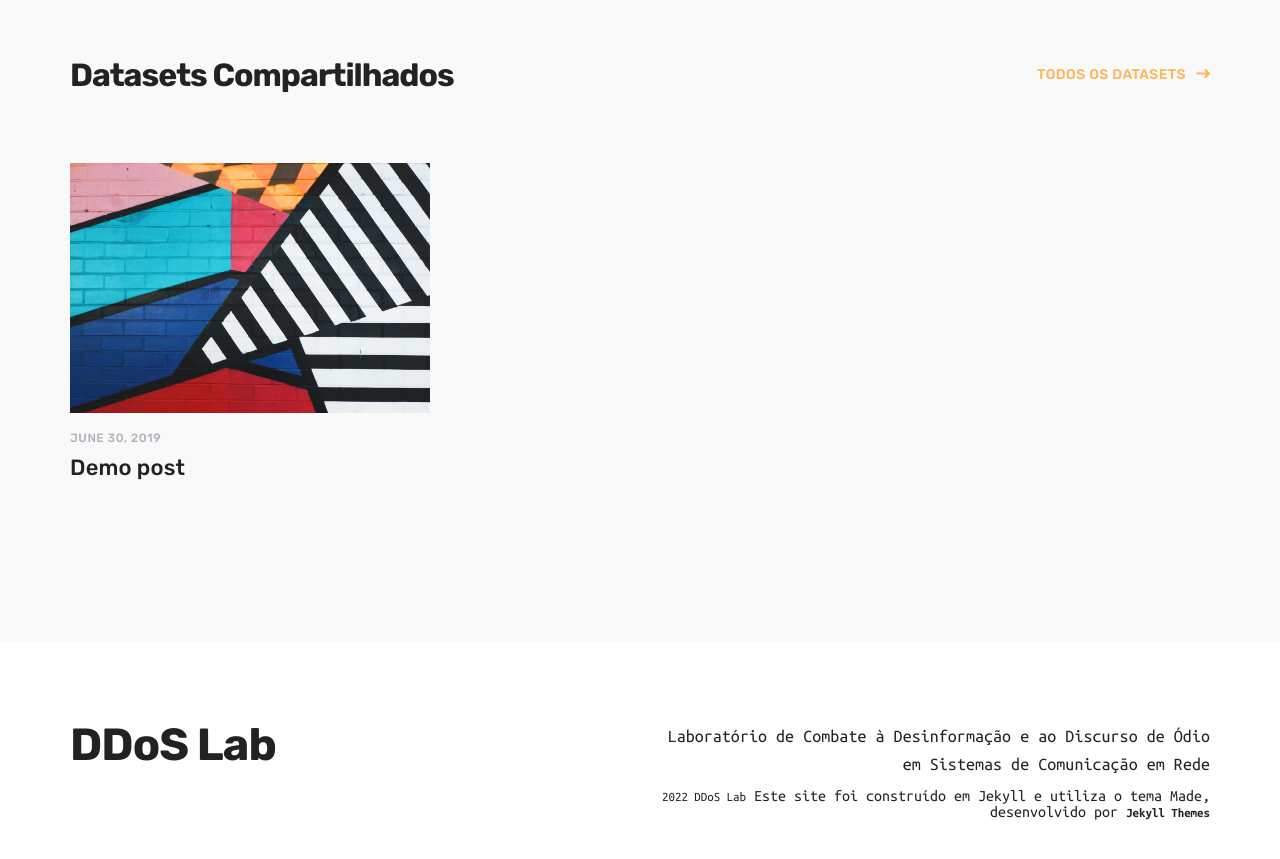
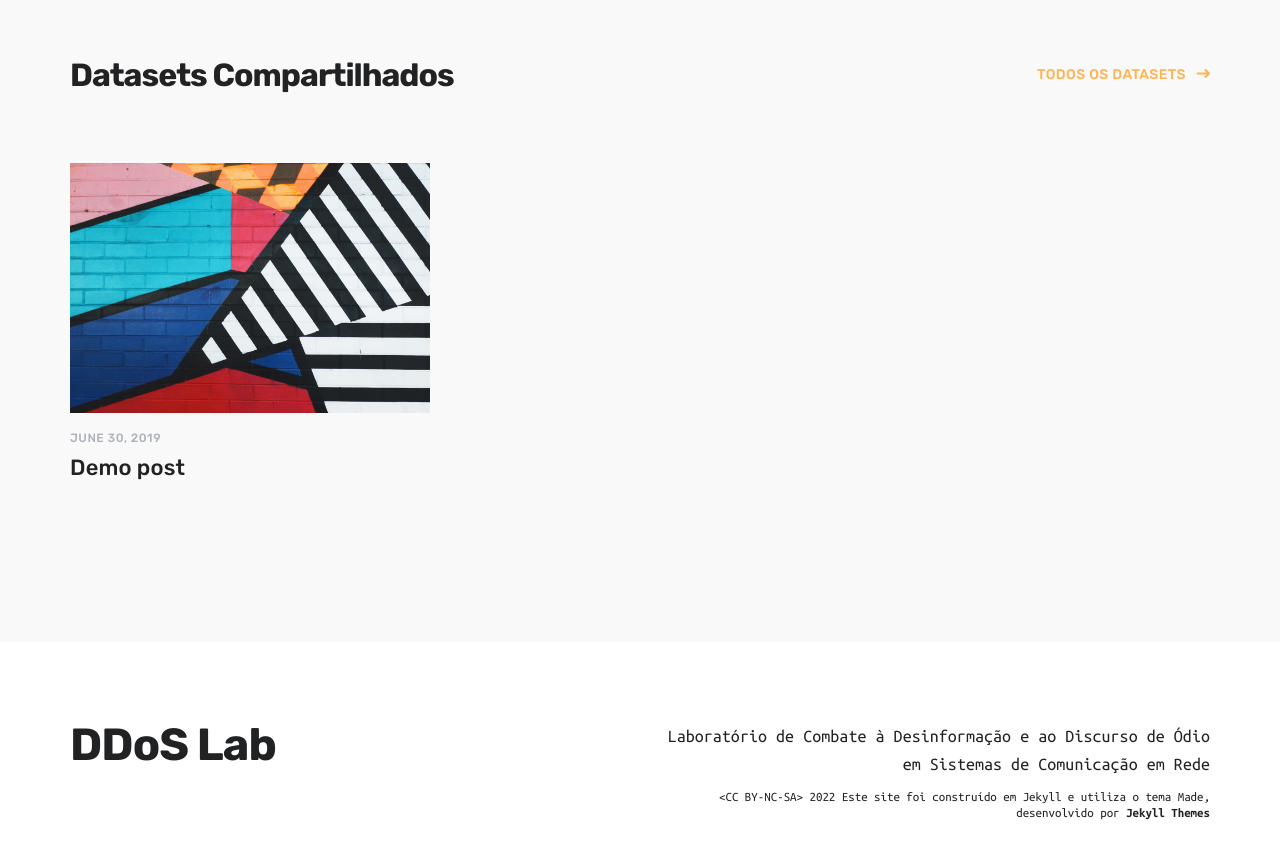
Before and after one commit to coLAB-UFF/ddoslab, a Jekyll site: the page built from index.html, in a window 1280 px wide and 900 px high, scrolled down 2690 px. Shown: the top 859 px of the window. Built offline with Jekyll 4.4.1, drawn with Linux system fonts in a browser that asks for light colours; nearby versions of some CDN libraries.

Commit message:
Update footer.html

```diff
--- a/_includes/footer.html
+++ b/_includes/footer.html
@@ -15,8 +15,7 @@
 			{% if site.data.settings.footer_settings.tagline %}
 			<p>{{ site.data.settings.footer_settings.tagline }}</p>
 			{% endif %}
-			<span class="footnote"><CC BY-NC-SA> {{ 'now' | date: "%Y" }} {{ site.data.settings.basic_settings.site_title }}</span>
-			Este site foi construído em Jekyll e utiliza o tema Made, desenvolvido por <a href="https://jekyllthemes.io" class="footnote" target="_blank">Jekyll Themes</a>
+			<span class="footnote">&lt;CC BY-NC-SA&gt; {{ 'now' | date: "%Y" }}<{{ site.data.settings.basic_settings.site_title }}> Este site foi construído em Jekyll e utiliza o tema Made, desenvolvido por <a href="https://jekyllthemes.io" class="footnote" target="_blank">Jekyll Themes</a></span>
 		</div>
 
 	</div>
```
